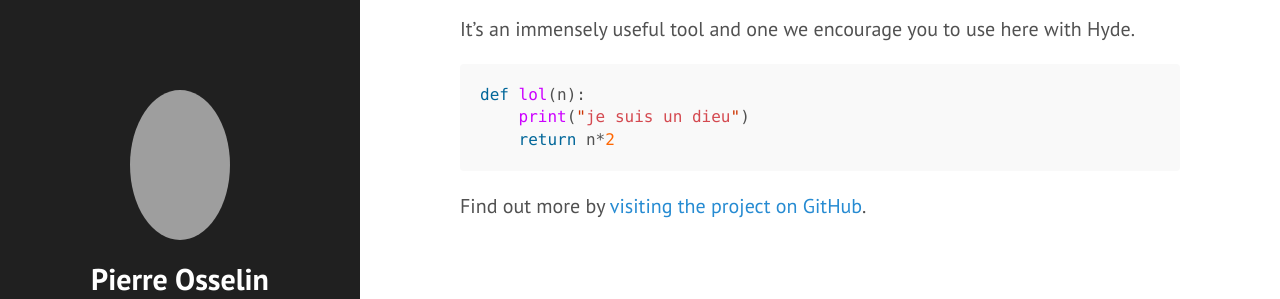
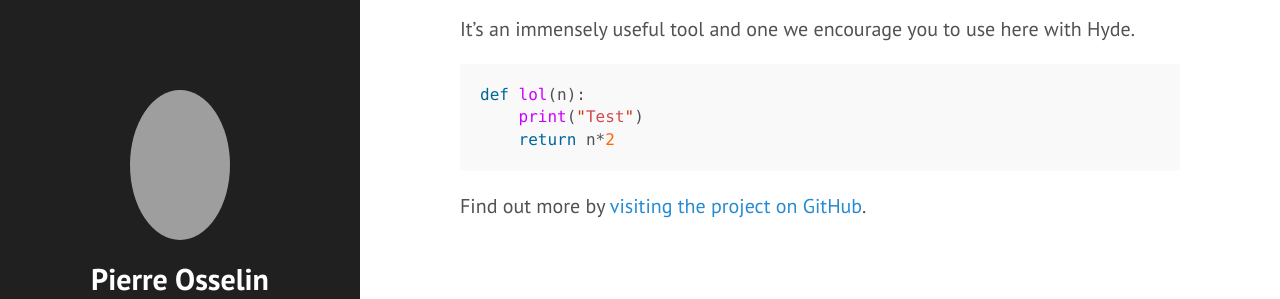
Before and after one commit to pierreosselin/pierreosselin.github.io, a Jekyll site: the page built from _posts/2012-02-06-whats-jekyll.md, in a window 1280 px wide and 972 px high. Shown: the part 432-731 px from the top of the window. Built offline with Jekyll 4.4.1, drawn with Linux system fonts in a browser that asks for light colours; nearby versions of some CDN libraries; comment, search, counter and statistics services are not loaded.

Commit message:
Change test

````diff
--- a/_posts/2012-02-06-whats-jekyll.md
+++ b/_posts/2012-02-06-whats-jekyll.md
@@ -11,7 +11,7 @@ It's an immensely useful tool and one we encourage you to use here with Hyde.
 
 ```python
 def lol(n):
-    print("je suis un dieu")
+    print("Test")
     return n*2
 ```
 
````
